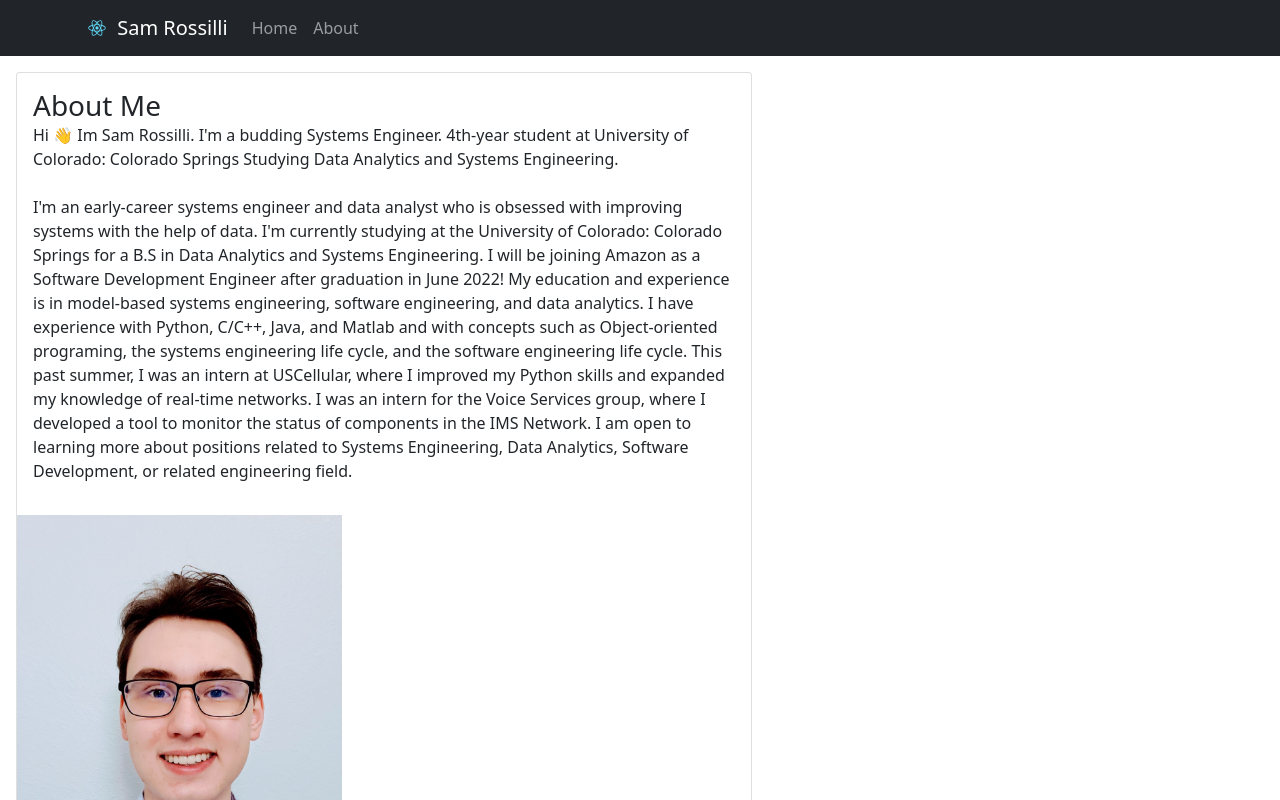
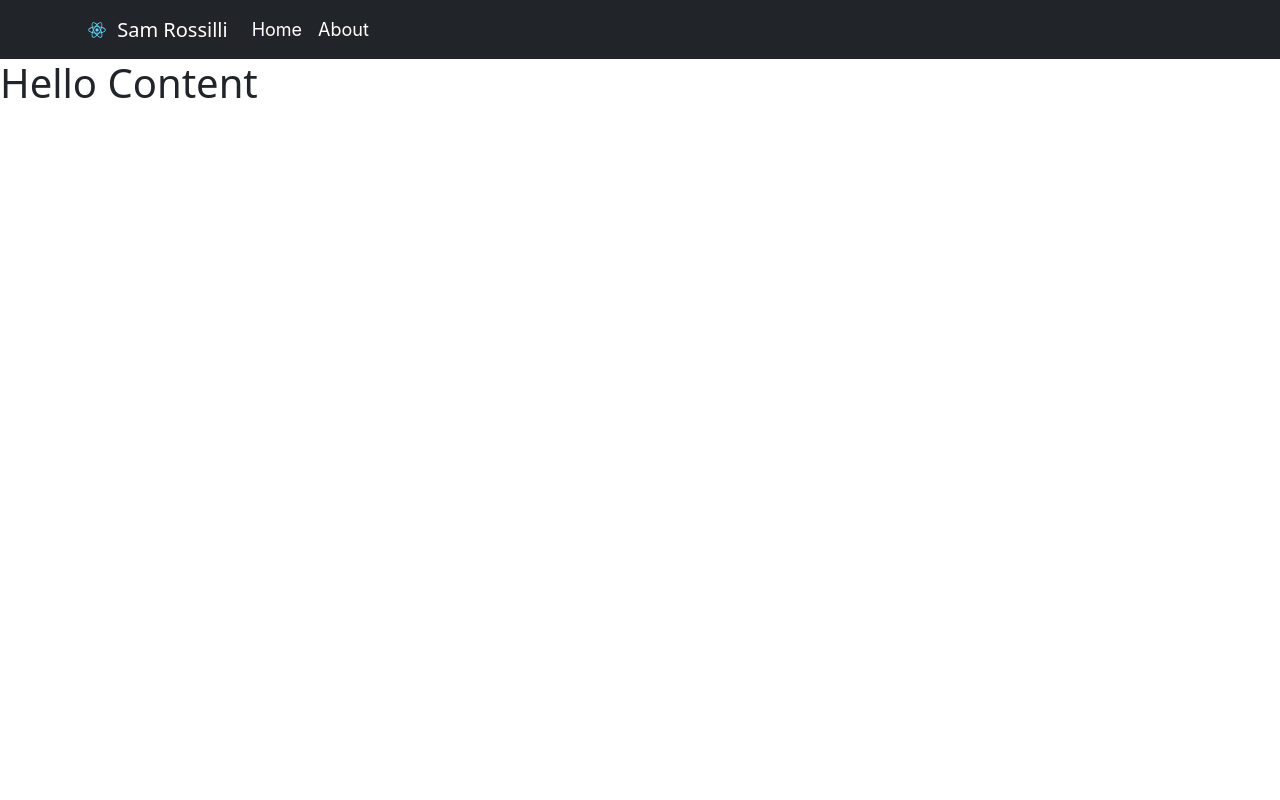
Before and after one commit to sarossilli/portfolio-node, a React (Create React App) app: page /#/ in a window 1280 px wide. Shown: the top 800 px of the page. Built offline with nearby package versions, Linux system fonts and the light colour scheme.

Commit message:
added about page routing

```diff
--- a/package.json
+++ b/package.json
@@ -10,6 +10,7 @@
     "react": "^17.0.2",
     "react-bootstrap": "^2.0.0",
     "react-dom": "^17.0.2",
+    "react-router-dom": "^5.3.0",
     "react-scripts": "4.0.3",
     "web-vitals": "^1.1.2"
   },
--- a/src/App.js
+++ b/src/App.js
@@ -1,14 +1,25 @@
-import logo from './logo.svg';
 import './App.css';
+
+import {
+  Route,
+  HashRouter
+} from "react-router-dom";
+
+
+import Home from "./home/Home";
+import About from "./about/About";
+
 
 
 function App() {
   return (
-    <div className="App">
-      <header className="App-header">
-        <img src={logo} className="App-logo" alt="logo" />
-      </header>
-    </div>
+
+    <HashRouter>
+          <div className="content">
+            <Route exact path="/" component={Home}/>
+            <Route path="/about" component={About}/>
+          </div>
+      </HashRouter>
   );
 }
 
--- a/src/about/About.js
+++ b/src/about/About.js
@@ -4,7 +4,7 @@ import './About.css';
 
 function About() {
     return (
-        <div className="About" class="card-body d-flex flex-column align-items-start" style={{width:'60%'}}>
+        <div className="About" fluid="md" class="card-body d-flex flex-column align-items-start" style={{width:'60%'}}>
             <Card>
                 <Card.Body class="card-body d-flex flex-column align-items-start">
                     <Card.Text>
--- a/src/header/Header.css
+++ b/src/header/Header.css
@@ -0,0 +1,22 @@
+.fontHeader,.fontHeader:visited {
+    opacity: 100%;
+    display: block;
+    padding: 8px;
+    text-decoration: none;
+    font-size: large;
+    color: 0;
+    font-family: -apple-system, BlinkMacSystemFont, 'Segoe UI', 'Roboto', 'Oxygen',
+    'Ubuntu', 'Cantarell', 'Fira Sans', 'Droid Sans', 'Helvetica Neue',
+    sans-serif;
+  -webkit-font-smoothing: antialiased;
+  -moz-osx-font-smoothing: grayscale;
+  display: flex;
+  flex-direction: column;
+  align-items: center;
+  justify-content: center;
+
+  color: white;
+}
+.fontHeader:active, .active{
+  opacity: 100%;
+}
--- a/src/header/Header.js
+++ b/src/header/Header.js
@@ -1,15 +1,18 @@
 import Navbar from 'react-bootstrap/Navbar';
+import React from "react";
 import Container from 'react-bootstrap/Container';
 import Nav from 'react-bootstrap/Nav';
 import logo from '../logo.svg'
-
+import { NavLink,HashRouter} from "react-router-dom";
+import './Header.css'
 
 function Header() {
   return (
     <div className="Header">
       <Navbar bg="dark" variant="dark">
+      <HashRouter>
         <Container>
-          <Navbar.Brand href="#home">
+            <Navbar.Brand href="/">
               <img
                 alt=""
                 src={logo}
@@ -21,15 +24,17 @@ function Header() {
               Sam Rossilli
             </Navbar.Brand>
             <Nav className="me-auto">
-            <Nav.Link href="#home">Home</Nav.Link>
-            <Nav.Link href="#about">About</Nav.Link>
+              <NavLink to="/" className='fontHeader'> Home </NavLink>
+              <NavLink to="/about" className='fontHeader'>About</NavLink>
             </Nav>
+
         </Container>
+        </HashRouter>
       </Navbar>
-    </div>
+    </div >
 
 
   );
 }
-
+//To Do: Fix CSS and # routing
 export default Header;
--- /dev/null
+++ b/src/home/Home.js
@@ -0,0 +1,12 @@
+
+
+
+function Home() {
+  return (
+    <div className="Header">
+        <h1>Hello Content</h1>
+    </div>
+  );
+}
+
+export default Home;
--- a/src/index.js
+++ b/src/index.js
@@ -3,14 +3,15 @@ import ReactDOM from 'react-dom';
 import './index.css';
 //import App from './App';
 import Header from './header/Header'
-import About from './about/About'
+import App from './App'
+
 
 import reportWebVitals from './reportWebVitals';
 import 'bootstrap/dist/css/bootstrap.min.css';
 ReactDOM.render(
   <React.StrictMode>
     <Header />
-    <About />
+    <App />
   </React.StrictMode>,
   document.getElementById('root')
 );
```
Also changed, not shown: 1 other file (tests, documents, lock files or other folders). Lines whose indentation alone changed are shown as unchanged.
